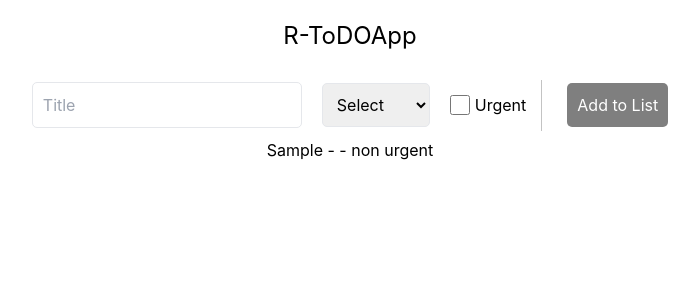
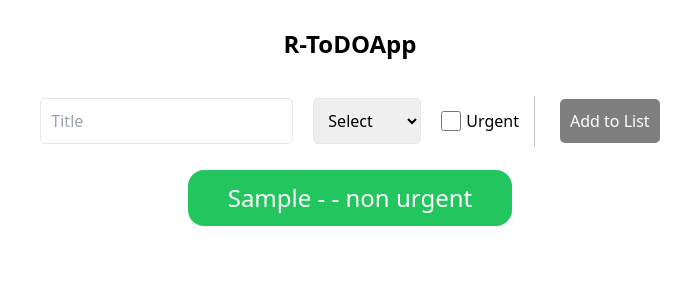
Before and after one commit to meeraqunaibi/to-do-list, a React (Create React App) app: page / in a window 1280 px wide. Both pictures are taken after typing "Sample" into the empty fields and a click on the input "Add to List". Shown: the top 300 px of the page, without its empty margins (290-989 px from the left). Built offline with nearby package versions, Linux system fonts and the light colour scheme.

Commit message:
tailwindCss new

```diff
--- a/src/App.css
+++ /dev/null
@@ -1,3 +0,0 @@
-.App {
-  text-align: center;
-}
--- a/src/App.js
+++ b/src/App.js
@@ -1,6 +1,5 @@
 import { useState } from "react";
-import "./App.css";
-import Form from "./components/form/form.component";
+import Form from "./components/form/Form";
 import ListItems from "./components/ListItems";
 
 function App() {
@@ -10,8 +9,8 @@ function App() {
     setItems([...items, newItem]);
   };
   return (
-    <div className="App">
-      <h1 className="text-2xl my-5">R-ToDOApp</h1>
+    <div>
+      <h1 className="text-2xl my-7 text-center font-bold">R-ToDOApp</h1>
       <Form onAddItems={HandelAdd} />
       <ListItems items={items} />
     </div>
--- a/src/components/ListItems.jsx
+++ b/src/components/ListItems.jsx
@@ -3,17 +3,15 @@ import React from "react";
 const ListItems = ({ items }) => {
   return (
     <div>
-      <div>
-        {items.map((item, index) => {
-          return (
-            <ul key={index}>
-              <li>
-                {item.title} - {item.category} -{" "}
-                {item.urgent ? "urgent".toLocaleUpperCase() : "non urgent"}
-              </li>
-            </ul>
-          );
-        })}
+      <div className=" flex items-center justify-center flex-col">
+        {items.map((item, index) => (
+          <ul key={index}>
+            <li className="text-center text-2xl bg-green-500 my-2 py-3 px-10 text-white rounded-2xl">
+              {item.title} - {item.category} -{" "}
+              {item.urgent ? "urgent".toLocaleUpperCase() : "non urgent"}
+            </li>
+          </ul>
+        ))}
       </div>
     </div>
   );
--- a/src/components/form/form.component.jsx
+++ b/src/components/form/Form.jsx
@@ -1,12 +1,12 @@
 import { useState } from "react";
 import "./form.css";
-const arr = ["Shadi", "Noor", "Ahmed", " Khaled", "Raed", "Leen"];
-const Form = (props) => {
+//const arr = ["Shadi", "Noor", "Ahmed", " Khaled", "Raed", "Leen"];
+const Form = ({ onAddItems }) => {
   const [title, setTitle] = useState("");
   const [category, setCategory] = useState("");
   const [isUrgent, setIsUrgent] = useState(false);
 
-  const [name, setName] = useState(arr);
+  //const [name, setName] = useState(arr);
 
   const handleSubmit = (event) => {
     event.preventDefault();
@@ -16,7 +16,7 @@ const Form = (props) => {
       urgent: event.target.urgent.checked,
     };
 
-    props.onAddItems(newItem);
+    onAddItems(newItem);
 
     setTitle("");
     setCategory("");
@@ -32,7 +32,7 @@ const Form = (props) => {
 
   return (
     <div className="form">
-      <form onSubmit={handleSubmit}>
+      <form onSubmit={handleSubmit} className="my-2">
         <input
           placeholder="Title"
           name="title"
--- a/src/index.css
+++ b/src/index.css
@@ -1,7 +1,8 @@
 @tailwind base;
 @tailwind components;
 @tailwind utilities;
-body {
+
+/* body {
   margin: 0;
   font-family: -apple-system, BlinkMacSystemFont, "Segoe UI", "Roboto", "Oxygen",
     "Ubuntu", "Cantarell", "Fira Sans", "Droid Sans", "Helvetica Neue",
@@ -13,4 +14,4 @@ body {
 code {
   font-family: source-code-pro, Menlo, Monaco, Consolas, "Courier New",
     monospace;
-}
+} */
--- a/src/index.js
+++ b/src/index.js
@@ -1,17 +1,11 @@
-import React from 'react';
-import ReactDOM from 'react-dom/client';
-import './index.css';
-import App from './App';
-import reportWebVitals from './reportWebVitals';
+import React from "react";
+import ReactDOM from "react-dom/client";
+import "./index.css";
+import App from "./App";
 
-const root = ReactDOM.createRoot(document.getElementById('root'));
+const root = ReactDOM.createRoot(document.getElementById("root"));
 root.render(
   <React.StrictMode>
     <App />
   </React.StrictMode>
 );
-
-// If you want to start measuring performance in your app, pass a function
-// to log results (for example: reportWebVitals(console.log))
-// or send to an analytics endpoint. Learn more: https://bit.ly/CRA-vitals
-reportWebVitals();
--- a/src/reportWebVitals.js
+++ /dev/null
@@ -1,13 +0,0 @@
-const reportWebVitals = onPerfEntry => {
-  if (onPerfEntry && onPerfEntry instanceof Function) {
-    import('web-vitals').then(({ getCLS, getFID, getFCP, getLCP, getTTFB }) => {
-      getCLS(onPerfEntry);
-      getFID(onPerfEntry);
-      getFCP(onPerfEntry);
-      getLCP(onPerfEntry);
-      getTTFB(onPerfEntry);
-    });
-  }
-};
-
-export default reportWebVitals;
--- a/tailwind.config.js
+++ b/tailwind.config.js
@@ -1,6 +1,6 @@
 /** @type {import('tailwindcss').Config} */
 module.exports = {
-  content: ["./src/**/*.{html,js}"],
+  content: ["./src/**/*.{html,js,jsx}"],
   theme: {
     extend: {},
   },
```
Also changed, not shown: src/setupTests.js (deleted, +0 -5 lines), src/logo.svg (deleted).
